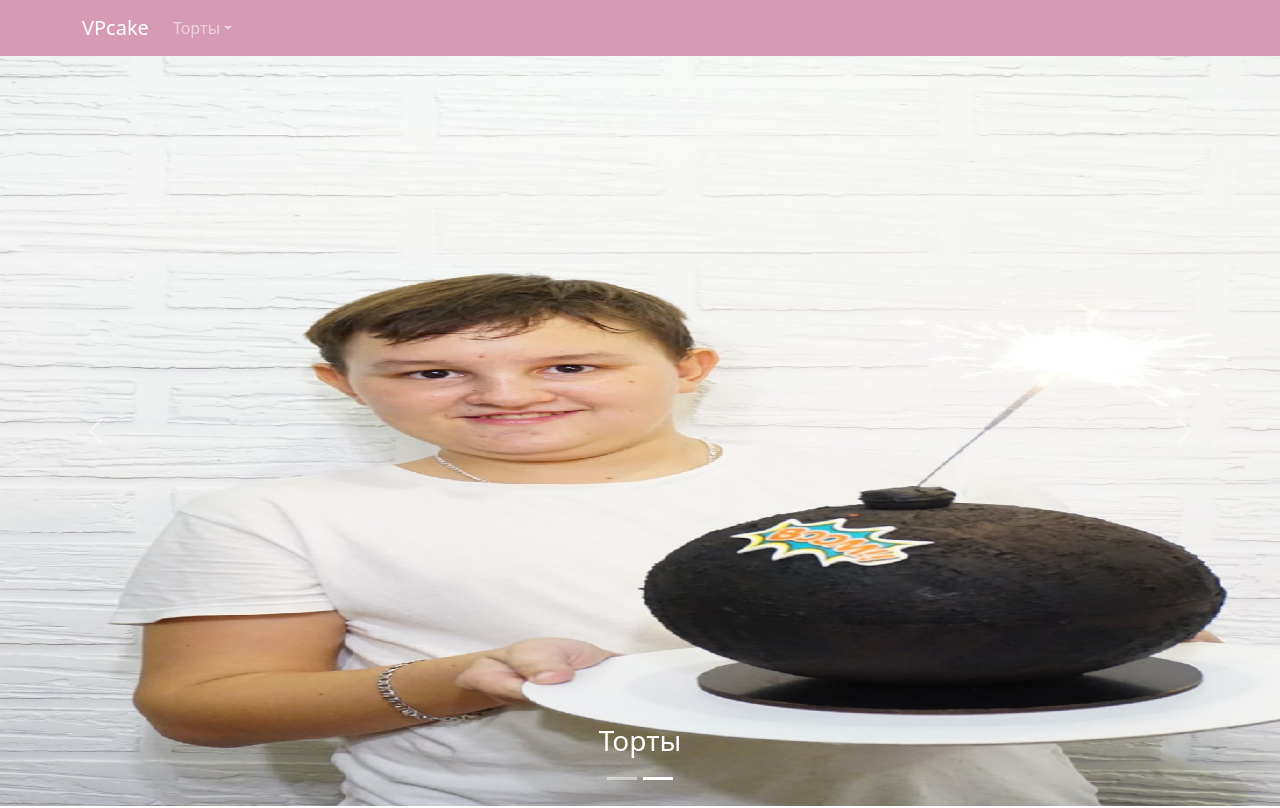
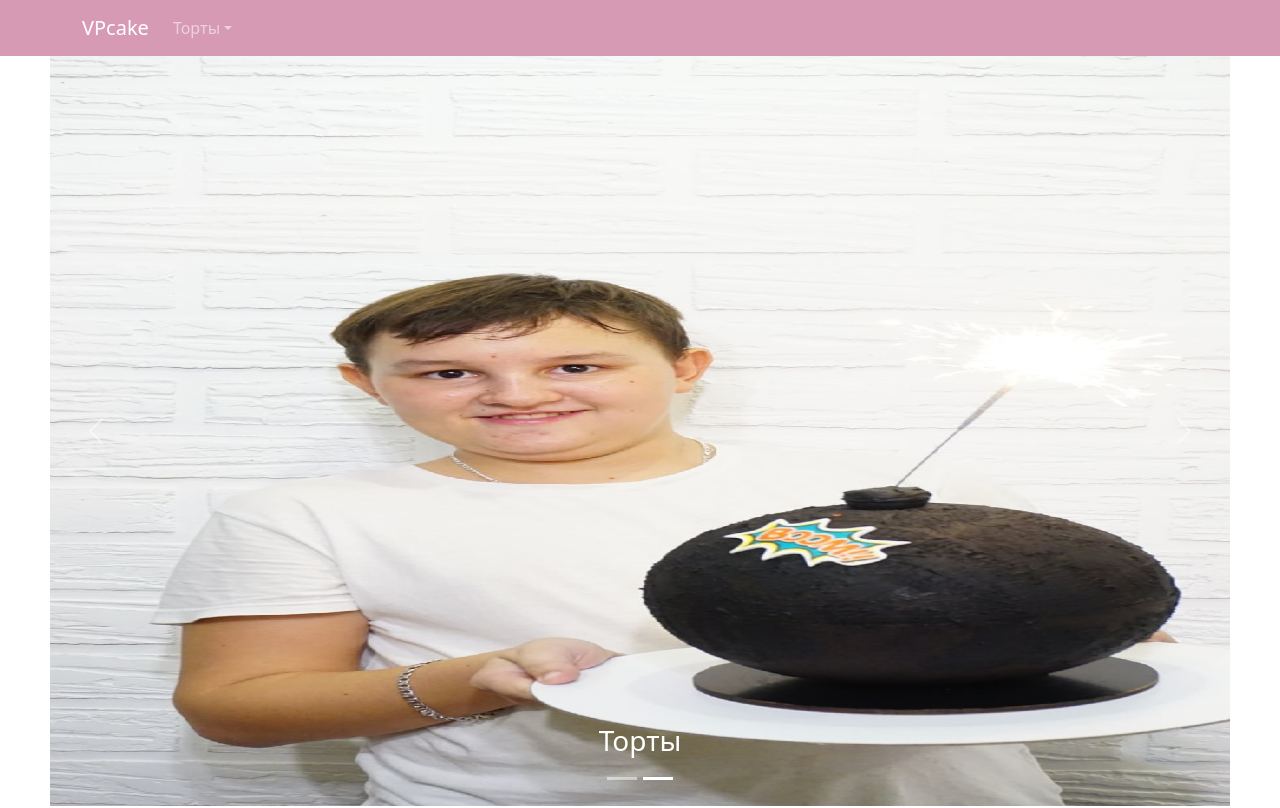
Before and after one commit to sergeianip20/rop, a Next.js app: page /secon in a window 1280 px wide. Shown: the top 808 px of the page. Built offline with nearby package versions, Linux system fonts and the light colour scheme.

Commit message:
Update global.module.css

```diff
--- a/styles/global.module.css
+++ b/styles/global.module.css
@@ -96,6 +96,7 @@ box-shadow: 5px 5px 5px red;
    widht:400px;
       height: 750px;
       position:relative;
+      margin: 0px 50px 0px 50px;
    }
 
 }
```
